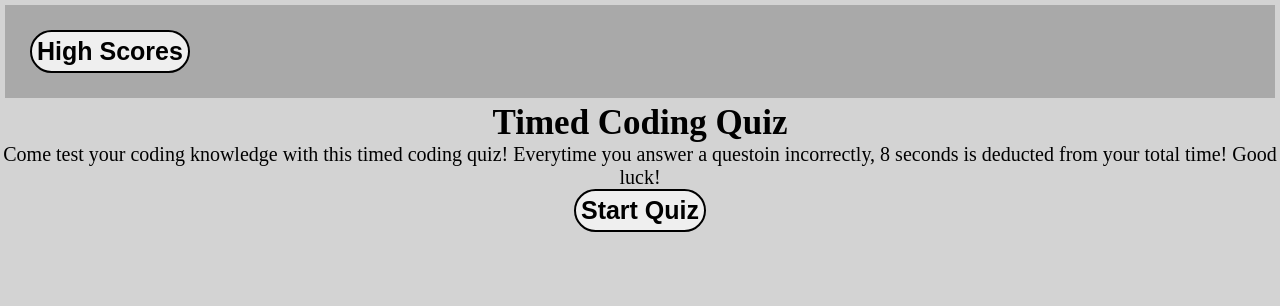
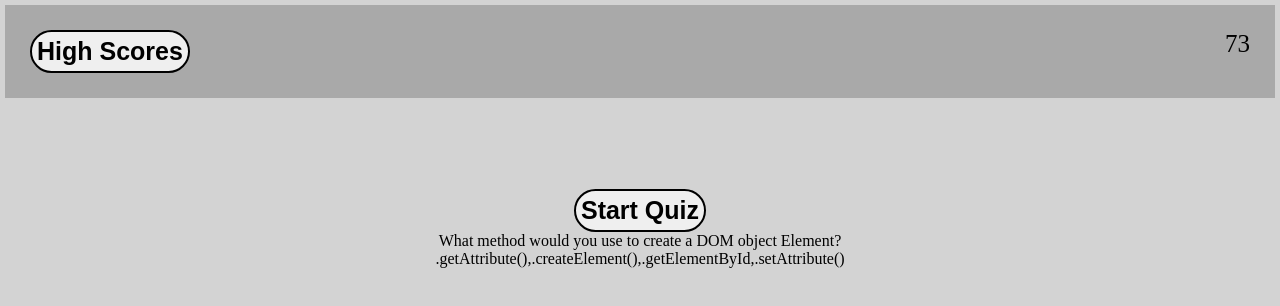
Before and after one commit to MCN17/code-quiz, a plain HTML site: page index.html in a window 1280 px wide. Both pictures are taken after a click on the button "Start Quiz". Drawn offline with Linux system fonts and the light colour scheme; files whose address does not match are found by name.

Commit message:
added button function/timer function

```diff
--- a/index.html
+++ b/index.html
@@ -22,7 +22,8 @@
         <section class="quiz-content">
             <button class="quiz-button" id="quiz-button" type="submit">Start Quiz</button>
             <div class="questions" id="questions"></div>
-            <div class="answers" id="answers"></div>
+            <div class="choices" id="choices"></div>
+            <div class="answer" id="answer"></div>
             <script src="../code-quiz/script.js"></script>
         </section>
     </body>
--- a/script.js
+++ b/script.js
@@ -28,8 +28,46 @@ var quizQuestions = [
 
 // Buttons
 var highScoresButtonEl = document.querySelector(".high-scores");
-var quizbuttonEl = document.querySelector(".quiz-button");
+var quizButtonEl = document.querySelector(".quiz-button");
 
 var introTextEl = document.querySelector(".intro-text");
 var questionsEl = document.querySelector(".questions");
-var answersEl = document.querySelector(".answers");
+var choicesEl = document.querySelector(".choices");
+var timerEl = document.querySelector(".timer");
+
+quizButtonEl.addEventListener("click", function() {
+    document.querySelector(".intro-text").style.visibility = "hidden";
+    startTimer();
+    displayQuestions();
+    displayChoices();
+
+})
+
+
+function displayQuestions () {
+    questionsEl.textContent = quizQuestions[0].question;
+}
+
+function displayChoices () {
+
+    choicesListEl.textContent = quizQuestions[0].choices;
+
+}
+
+
+var choicesListEl = document.createElement("ul");
+    choicesListEl.setAttribute("class", "choices");
+    choicesEl.appendChild(choicesListEl);
+
+var startTime = 75;
+var quizTime;
+secondsElapsed = 0;
+
+function startTimer() {
+    timerEl.textContent = startTime;
+    quizTime = setInterval(function () {
+        secondsElapsed++;
+        timerEl.textContent = startTime - secondsElapsed;
+
+    }, 1000);
+}
```
Also changed, not shown: assets/style.css (line endings or trailing spaces).
